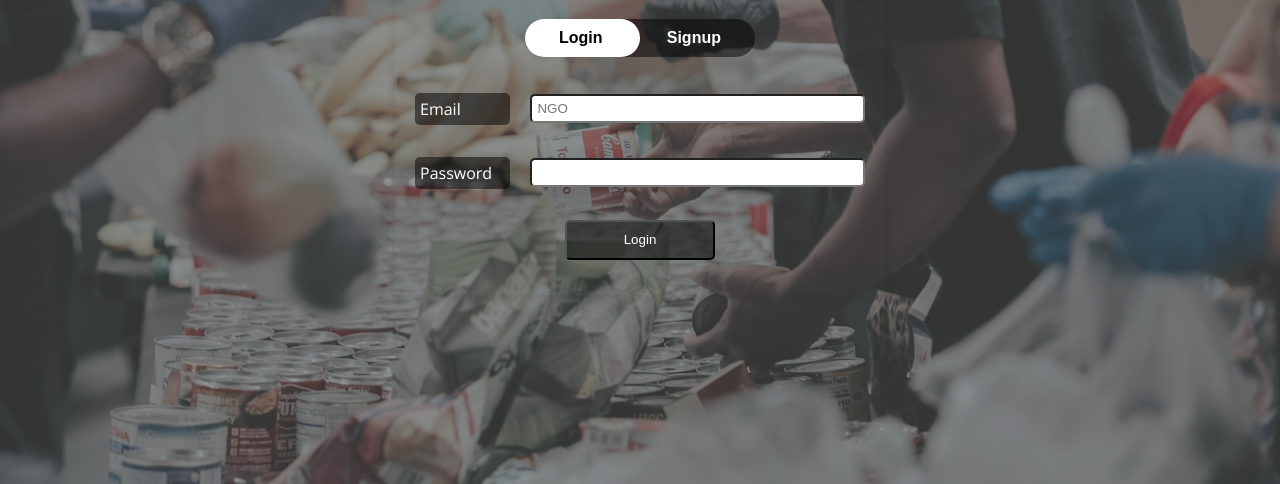
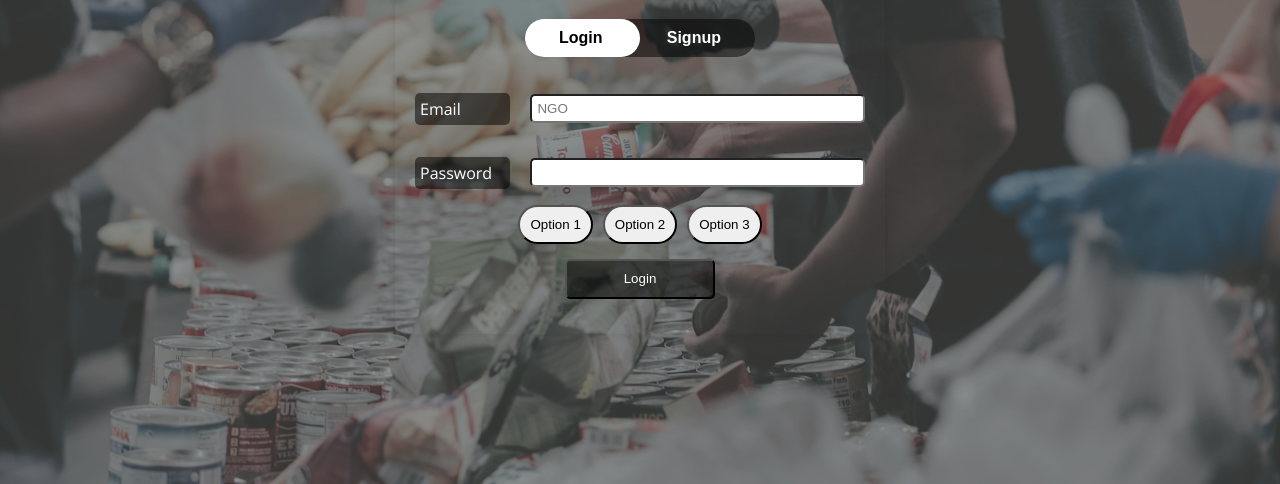
Before and after one commit to selmanfariz18/NGO-connect, a Django app: page /signup/ in a window 1280 px wide. Shown: the part 213-697 px from the top of the page. Run offline with Django 5.2, Linux system fonts and the light colour scheme; some libraries are stand-ins or nearby versions.

Commit message:
radio buttons adding

```diff
--- a/ngo_connect/base/templates/signup.html
+++ b/ngo_connect/base/templates/signup.html
@@ -227,6 +227,24 @@
         font-size: 17px;
         font-weight: 500;
       }
+
+      .button-container {
+        display: flex;
+        gap: 10px;
+        justify-content: center;
+      }
+
+      .selectable-button {
+        padding: 10px; /* Adjust padding for better appearance */
+        cursor: pointer;
+        border-radius: 20px;
+      }
+
+      /* Style for the selected button */
+      .selected {
+        background-color: #4caf50; /* Green background for selected button */
+        color: white; /* White text color for better contrast */
+      }
     </style>
   </head>
 
@@ -311,8 +329,37 @@
                   name="password"
                 />
               </div>
+              <div class="button-container">
+                <button
+                  type="button"
+                  class="selectable-button"
+                  data-value="Option1"
+                >
+                  Option 1
+                </button>
+                <button
+                  type="button"
+                  class="selectable-button"
+                  data-value="Option2"
+                >
+                  Option 2
+                </button>
+                <button
+                  type="button"
+                  class="selectable-button"
+                  data-value="Option3"
+                >
+                  Option 3
+                </button>
+              </div>
+              <input
+                type="hidden"
+                name="selectedOption"
+                id="selectedOption"
+                required
+              />
               <div class="clkbtn">
-                <button class="clkbtn-button">Login</button>
+                <button class="clkbtn-button" type="submit">Login</button>
               </div>
             </form>
           </div>
@@ -775,8 +822,20 @@
         showForm("login", typeId);
       }
 
-      // Call showType with the default selected type on initial load
       showType("NGO");
+
+      document.addEventListener("DOMContentLoaded", function () {
+        const buttons = document.querySelectorAll(".selectable-button");
+        const selectedOptionInput = document.getElementById("selectedOption");
+
+        buttons.forEach((button) => {
+          button.addEventListener("click", function () {
+            buttons.forEach((btn) => btn.classList.remove("selected")); // Deselect all buttons
+            this.classList.add("selected"); // Select clicked button
+            selectedOptionInput.value = this.dataset.value; // Set the value to hidden input
+          });
+        });
+      });
     </script>
   </body>
 </html>
```
